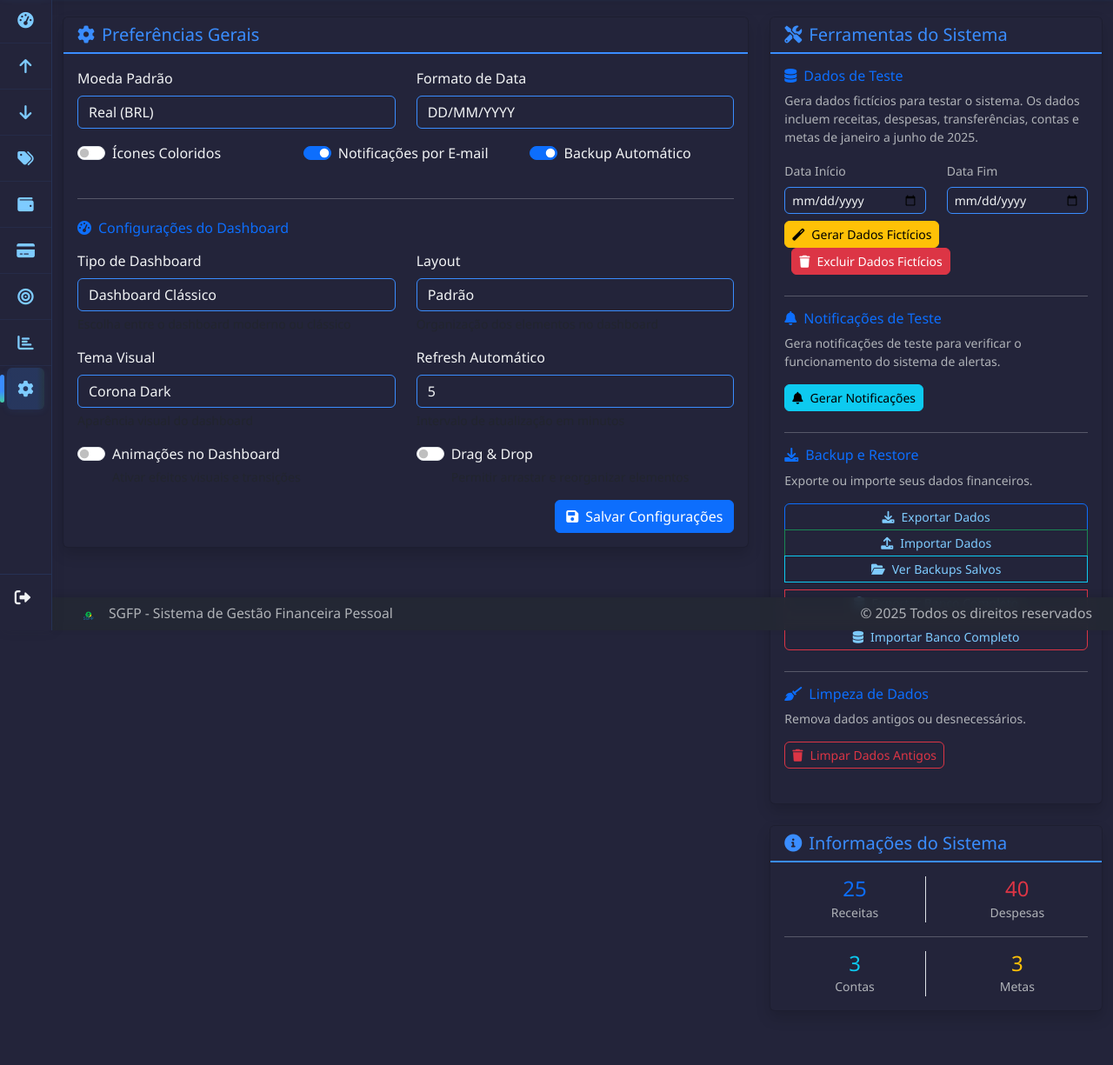
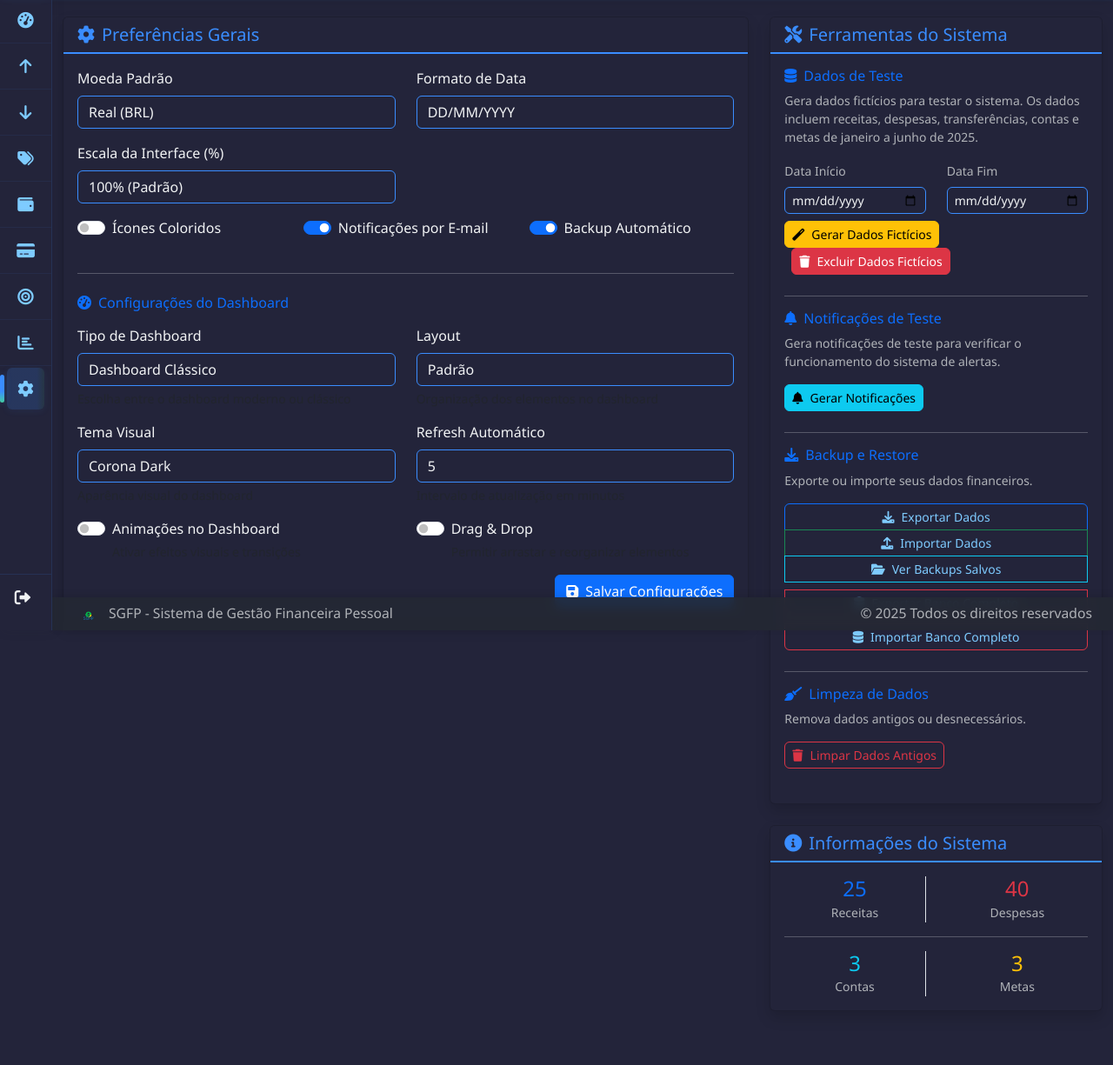
Before and after one commit to Jampierry/SGFP-Web, a Django app: page /configuracoes/ in a window 1280 px wide. Shown: the part 75-1300 px from the top of the page at 87% size. Run offline with Django 5.2, Linux system fonts and the light colour scheme; a user stored in the database is signed in; data comes from the database, SQL or seed files in the repository; some libraries are stand-ins or nearby versions.

Commit message:
Melhoria na escala visual do sistema

```diff
--- a/configuracoes/templates/configuracoes/configuracoes.html
+++ b/configuracoes/templates/configuracoes/configuracoes.html
@@ -33,6 +33,14 @@
                                 <div class="mb-3">
                                     <label for="{{ form.formato_data.id_for_label }}" class="form-label">Formato de Data</label>
                                     {{ form.formato_data }}
+                                </div>
+                            </div>
+                        </div>
+                        <div class="row">
+                            <div class="col-md-6">
+                                <div class="mb-3">
+                                    <label for="{{ form.escala_interface.id_for_label }}" class="form-label">Escala da Interface (%)</label>
+                                    {{ form.escala_interface }}
                                 </div>
                             </div>
                         </div>
--- a/core/forms.py
+++ b/core/forms.py
@@ -296,6 +296,23 @@ class ConfiguracaoForm(forms.ModelForm):
         ('wide', 'Amplo'),
         ('tall', 'Alto'),
     ]
+    ESCALA_CHOICES = [
+        (100, '100% (Padrão)'),
+        (95, '95%'),
+        (90, '90%'),
+        (85, '85%'),
+        (80, '80%'),
+        (75, '75%'),
+        (70, '70%'),
+        (65, '65%'),
+        (60, '60%'),
+        (55, '55%'),
+        (50, '50%'),
+        (45, '45%'),
+        (40, '40%'),
+        (35, '35%'),
+        (30, '30%'),
+    ]
 
     moeda_padrao = forms.ChoiceField(choices=MOEDA_CHOICES, widget=forms.Select(attrs={'class': 'form-select'}))
     formato_data = forms.ChoiceField(choices=FORMATO_DATA_CHOICES, widget=forms.Select(attrs={'class': 'form-select'}))
@@ -326,13 +343,19 @@ class ConfiguracaoForm(forms.ModelForm):
         label='Ícones Coloridos',
         widget=forms.CheckboxInput(attrs={'class': 'form-check-input'})
     )
+    escala_interface = forms.ChoiceField(
+        choices=ESCALA_CHOICES,
+        widget=forms.Select(attrs={'class': 'form-select'}),
+        label='Escala da Interface (%)',
+        initial=100
+    )
 
     class Meta:
         model = Configuracao
         fields = [
             'moeda_padrao', 'formato_data', 'icones_coloridos', 'notificacoes_email', 'backup_automatico',
             'dashboard_tipo', 'dashboard_layout', 'dashboard_tema', 'dashboard_refresh',
-            'dashboard_animations', 'dashboard_dragdrop'
+            'dashboard_animations', 'dashboard_dragdrop', 'escala_interface'
         ]
         widgets = {
             'icones_coloridos': forms.CheckboxInput(attrs={'class': 'form-check-input'}),
--- a/core/models.py
+++ b/core/models.py
@@ -347,6 +347,27 @@ class Configuracao(models.Model):
     dashboard_refresh = models.PositiveIntegerField(default=5, help_text='Intervalo de atualização automática (minutos)')
     dashboard_animations = models.BooleanField(default=True)
     dashboard_dragdrop = models.BooleanField(default=True)
+    escala_interface = models.PositiveIntegerField(
+        default=100,
+        choices=[
+            (100, '100% (Padrão)'),
+            (95, '95%'),
+            (90, '90%'),
+            (85, '85%'),
+            (80, '80%'),
+            (75, '75%'),
+            (70, '70%'),
+            (65, '65%'),
+            (60, '60%'),
+            (55, '55%'),
+            (50, '50%'),
+            (45, '45%'),
+            (40, '40%'),
+            (35, '35%'),
+            (30, '30%'),
+        ],
+        verbose_name='Escala da Interface (%)'
+    )
     data_criacao = models.DateTimeField(auto_now_add=True)
     data_atualizacao = models.DateTimeField(auto_now=True)
 
--- a/core/views.py
+++ b/core/views.py
@@ -2294,3 +2294,17 @@ class LoginViewCustom(LoginView):
             except Configuracao.DoesNotExist:
                 pass
         return response
+
+def preferencias_usuario(request):
+    if request.user.is_authenticated:
+        configuracao, _ = Configuracao.objects.get_or_create(usuario=request.user)
+        return {
+            'icones_coloridos': configuracao.icones_coloridos,
+            'tema_usuario': configuracao.dashboard_tema,
+            'escala_interface': configuracao.escala_interface,
+        }
+    return {
+        'icones_coloridos': False,
+        'tema_usuario': 'corona-dark',
+        'escala_interface': 100,
+    }
--- a/templates/base.html
+++ b/templates/base.html
@@ -650,7 +650,20 @@
     </style>
     {% block extra_css %}{% endblock %}
 </head>
-<body class="{% if tema_usuario %}{{ tema_usuario }}{% endif %}{% if icones_coloridos %} icones-coloridos{% endif %}" data-tela="{% if request.resolver_match.url_name == 'dashboard' %}dashboard{% elif 'receita' in request.resolver_match.url_name %}receitas{% elif 'despesa' in request.resolver_match.url_name %}despesas{% elif 'transferencia' in request.resolver_match.url_name %}transferencias{% elif 'categoria' in request.resolver_match.url_name %}categorias{% elif 'conta' in request.resolver_match.url_name %}contas{% elif 'cartao' in request.resolver_match.url_name or 'cartoes' in request.resolver_match.url_name %}cartoes{% elif 'meta' in request.resolver_match.url_name %}metas{% elif 'relatorio' in request.resolver_match.url_name %}relatorios{% elif request.resolver_match.app_name == 'configuracoes' %}configuracoes{% else %}padrao{% endif %}">
+{% with escala=escala_interface|default:100 %}
+<body style="zoom: {{ escala|floatformat:0 }}%; min-height: 100vh;"
+      class="{% if tema_usuario %}{{ tema_usuario }}{% endif %}{% if icones_coloridos %} icones-coloridos{% endif %}"
+      data-tela="{% if request.resolver_match.url_name == 'dashboard' %}dashboard{% elif 'receita' in request.resolver_match.url_name %}receitas{% elif 'despesa' in request.resolver_match.url_name %}despesas{% elif 'transferencia' in request.resolver_match.url_name %}transferencias{% elif 'categoria' in request.resolver_match.url_name %}categorias{% elif 'conta' in request.resolver_match.url_name %}contas{% elif 'cartao' in request.resolver_match.url_name or 'cartoes' in request.resolver_match.url_name %}cartoes{% elif 'meta' in request.resolver_match.url_name %}metas{% elif 'relatorio' in request.resolver_match.url_name %}relatorios{% elif request.resolver_match.app_name == 'configuracoes' %}configuracoes{% else %}padrao{% endif %}">
+    <style>
+      @-moz-document url-prefix() {
+        body {
+          zoom: unset !important;
+          transform: scale({{ escala|floatformat:0 }}/100);
+          transform-origin: top left;
+        }
+      }
+    </style>
+{% endwith %}
     {% if user.is_authenticated %}
     <!-- Remover botão hambúrguer -->
     <!-- Logo do sistema agora é clicável para expandir/colapsar o menu -->
```
Also changed, not shown: Chat/conversa_cursor_2025-07-16.txt (added, +20 -0 lines), Chat/todo_2025-07-16.txt (added, +15 -0 lines), core/migrations/0012_remove_configuracao_icones_coloridos_telas_and_more.py (added), core/migrations/0013_alter_configuracao_escala_interface.py (added), core/migrations/0014_alter_configuracao_escala_interface.py (added), db.sqlite3.
